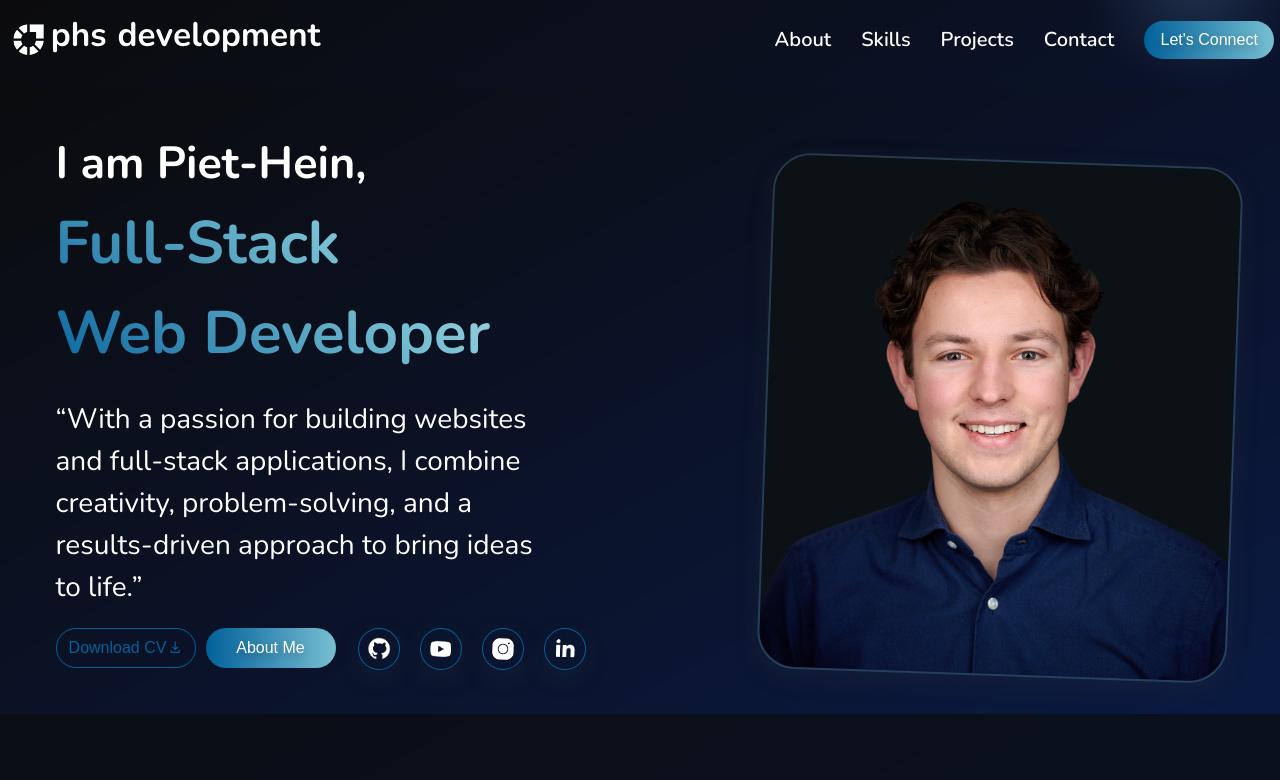
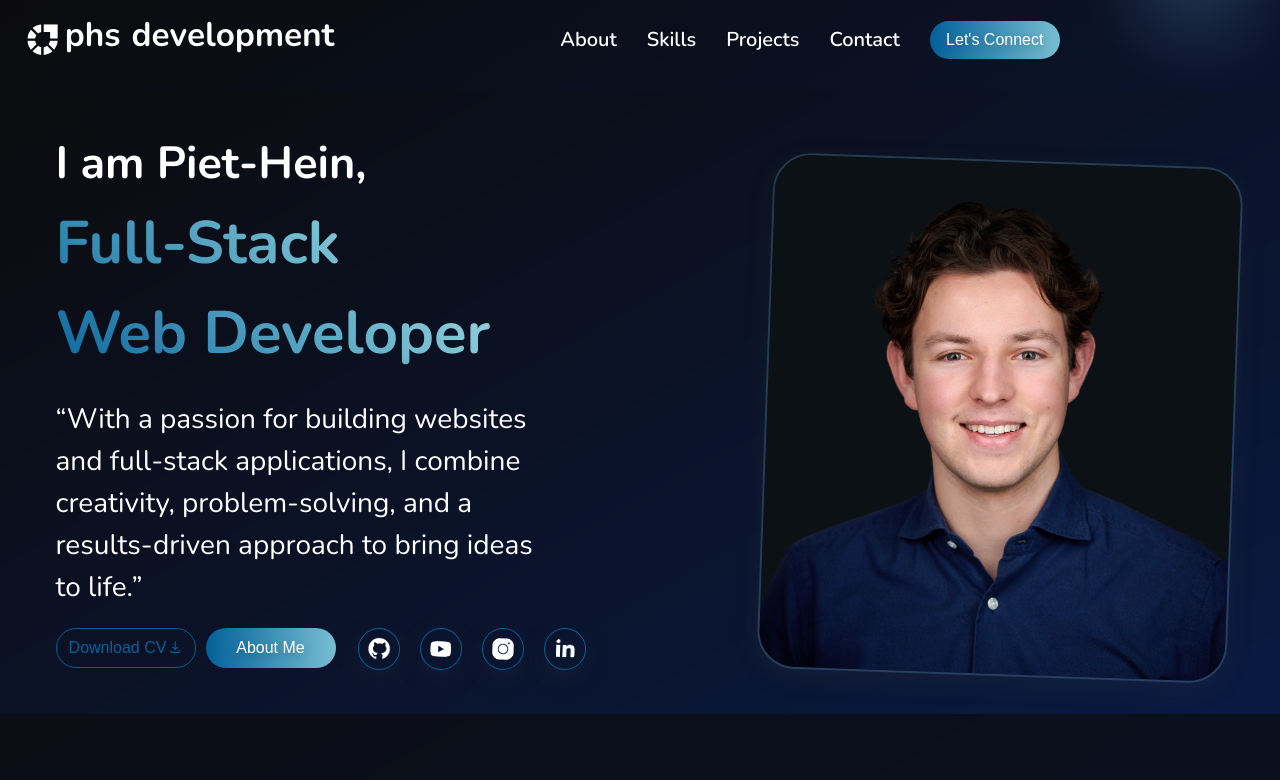
Before and after one commit to phsworks/portfolio-react, a React (Vite) app: page / in a window 1280 px wide. Shown: the top 780 px of the page. Built offline with nearby package versions, Linux system fonts and the light colour scheme.

Commit message:
changes navbar

```diff
--- a/src/Components/Navbar.css
+++ b/src/Components/Navbar.css
@@ -52,7 +52,6 @@
   justify-content: center;
   align-items: center;
   gap: 30px;
-  padding-left: 20px;
 
   li {
     list-style: none;
@@ -195,11 +194,13 @@
 
 @media (min-width: 1100px) {
   .navbar-container {
-   justify-content: center;
+   justify-content: space-between;
    width: 100vw;
+   gap: 10vw;
+
  }
   .navbar {
-    display: block;
+    display: flex;
 
   }
 
@@ -211,6 +212,8 @@
     display: block;
     width: 320px;
   }
+
+
   .logo-desktop:hover {
     cursor: pointer;
   }
@@ -219,17 +222,21 @@
     display: none;
   }
 
-  .navbar-links {
-    padding-left: 33.5vw;
-  }
-
   .connect-button {
     padding-left: 30px;
   }
 
-
-
   .hamburger {
     display: none;
   }
+  .x-mark {
+    display: none;
+  }
+  .x-mark.close {
+    display: none;
+  }
+
+
+
+
 }
--- a/src/Components/Navbar.jsx
+++ b/src/Components/Navbar.jsx
@@ -2,7 +2,7 @@ import "./Navbar.css";
 import { NavLink } from "react-router-dom";
 import { HashLink as Link } from "react-router-hash-link";
 import mobilelogo from "../assets/PHS-mobile.svg";
-import desktoplogo from "../assets/PHS-desktop.svg"
+import desktoplogo from "../assets/PHS-desktop.svg";
 import menu from "../assets/menu-icon.png";
 import X from "../assets/X-mark.png";
 
@@ -25,9 +25,6 @@ function Navbar() {
       behavior: "smooth",
     });
   };
-
-
-
 
   return (
     <div className="navbar-section">
@@ -63,11 +60,11 @@ function Navbar() {
               <Link to="/#contact-section">Contact</Link>
             </li>
           </ul>
-        </div>
-        <div className="connect-button">
-          <button className="primary-button">
-            <Link to="/#contact-section">Let's Connect</Link>
-          </button>
+          <div className="connect-button">
+            <button className="primary-button">
+              <Link to="/#contact-section">Let's Connect</Link>
+            </button>
+          </div>
         </div>
         {/* Mobile and tablet menu */}
         <div className={`menu-icon ${isOpen ? "open-menu" : "close-menu"}`}>
@@ -91,7 +88,7 @@ function Navbar() {
         <nav>
           <ul className="mobile-links">
             <li>
-              <NavLink onClick={toggleMenu}  to="/aboutme">
+              <NavLink onClick={toggleMenu} to="/aboutme">
                 About
               </NavLink>
             </li>
```
